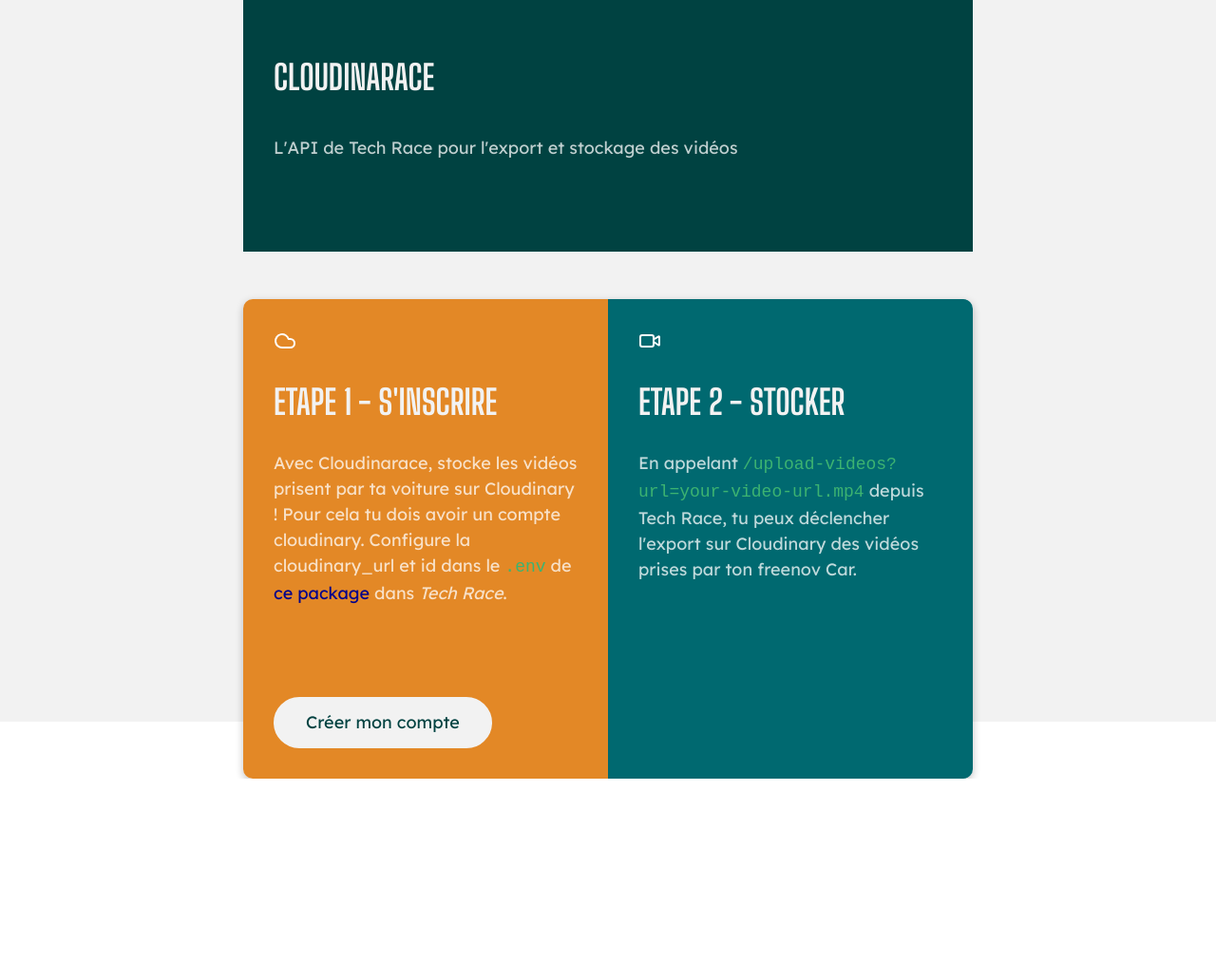
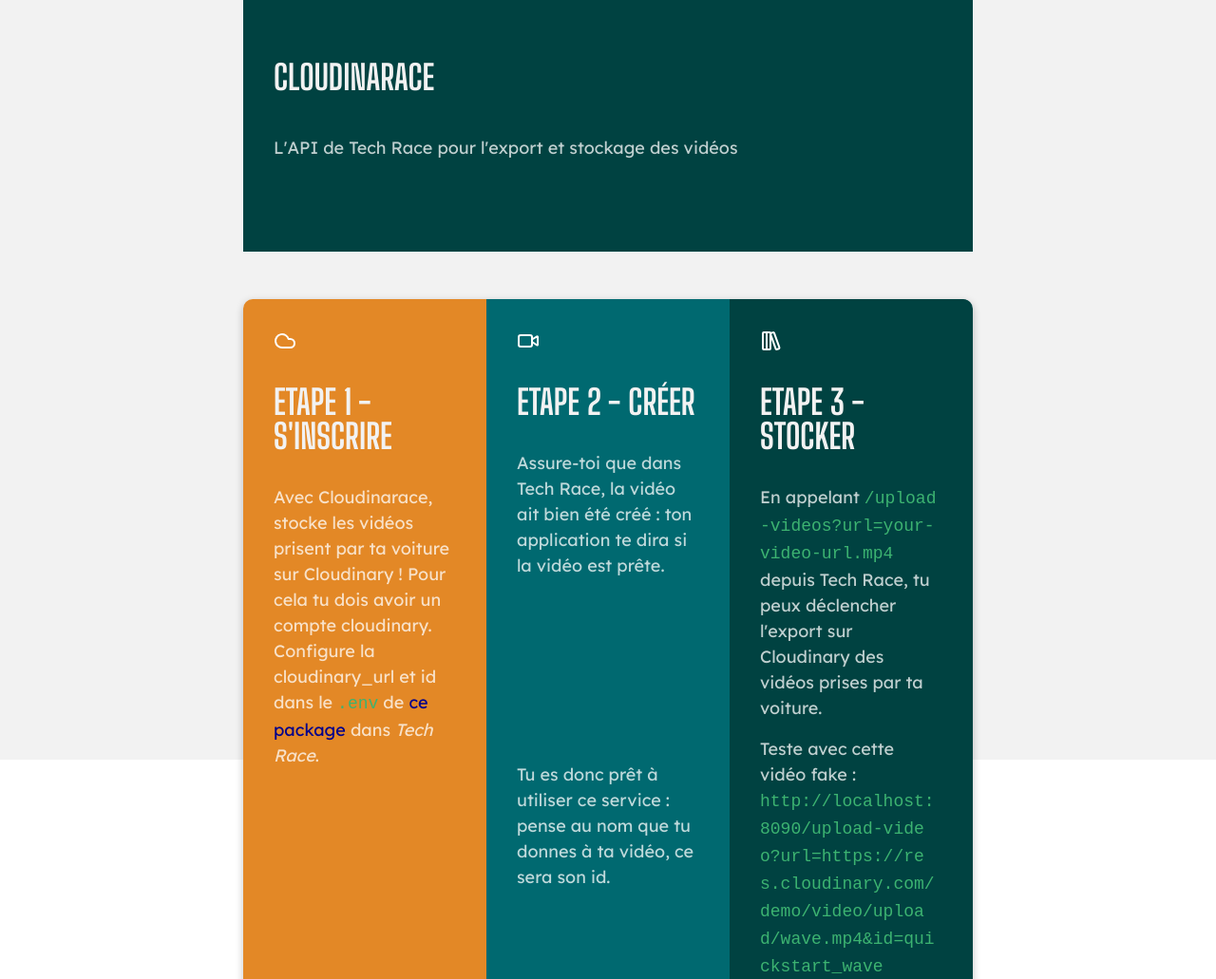
Before and after one commit to NasssDev/Tech-Race, a plain HTML site: page pkg/other/cloudinary/views/index.html in a window 1280 px wide. Shown: the top 1031 px of the page at 95% size. Before the commit the page ends 820 px from the top, so only its background shows below. Drawn offline with Linux system fonts and the light colour scheme.

Commit message:
feats(pkg-cloudinary): présentation du fonctionnement de l'api via page html

```diff
--- a/pkg/other/cloudinary/static/css/desktop.css
+++ b/pkg/other/cloudinary/static/css/desktop.css
@@ -4,7 +4,7 @@
 
 
     .main-page {
-        height: 95vh;
+        height: 100vh;
         position: relative;
         display: grid;
         justify-content: center;
@@ -12,19 +12,6 @@
         grid-template-columns: 1fr minmax(45rem, 3fr) 1fr;
         grid-template-rows: 1fr auto 1fr;
         row-gap: 50px;
-    }
-
-    .title-container {
-        background-color: var(--Very-dark-cyan);
-        padding: var(--first-level-space);
-        grid-row: 1;
-        grid-column: 2 / 3;
-        width: 100%;
-        height: auto;
-
-        display: flex;
-        flex-direction: column;
-        gap: 10px;
     }
 
     .cards-container {
@@ -45,7 +32,7 @@
         border-radius: 10px 0 0 10px;
     }
 
-    .card-2 {
+    .card-3 {
         border-radius: 0 10px 10px 0;
     }
 
@@ -54,6 +41,8 @@
     }
 
     .card {
+        min-width: 200px;
+        max-width: 500px;
         position: relative;
         width: 100%;
         height: 100%;
@@ -68,12 +57,12 @@
 
     }
 
-    .card button {
+    .card .btn-form {
         flex-grow: 0;
-    }
-
-    .footer {
-        height: 5vh;
+        display: flex;
+        align-items: center;
+        justify-content: center;
+        text-align: center;
     }
 
     .link {
--- a/pkg/other/cloudinary/static/css/main.css
+++ b/pkg/other/cloudinary/static/css/main.css
@@ -1,6 +1,3 @@
-@import 'css/variables.css';
-@import 'css/reset.css';
-
 /* --main page-- */
 
 .main-page {
@@ -15,6 +12,8 @@
 }
 
 .code {
+    word-break: break-all;
+    hyphens: auto;
     color: mediumseagreen;
 }
 
@@ -55,6 +54,10 @@
 
 .card-color-2 {
     background-color: var(--Dark-cyan);
+}
+
+.card-color-3 {
+    background-color: var(--Very-dark-cyan);
 }
 
 /* -headings styles- */
@@ -144,3 +147,16 @@
 .attribution a {
     color: hsl(228, 45%, 44%);
 }
+
+.title-container {
+    background-color: var(--Very-dark-cyan);
+    padding: var(--first-level-space);
+    grid-row: 1;
+    grid-column: 2 / 3;
+    width: 100%;
+    height: auto;
+
+    display: flex;
+    flex-direction: column;
+    gap: 10px;
+}
--- a/pkg/other/cloudinary/views/index.html
+++ b/pkg/other/cloudinary/views/index.html
@@ -51,10 +51,23 @@
                 <svg xmlns="http://www.w3.org/2000/svg" width="24" height="24" viewBox="0 0 24 24" fill="none" stroke="#fff" stroke-width="2" stroke-linecap="round" stroke-linejoin="round" class="lucide lucide-video">
                     <path d="m16 13 5.223 3.482a.5.5 0 0 0 .777-.416V7.87a.5.5 0 0 0-.752-.432L16 10.5"/><rect x="2" y="6" width="14" height="12" rx="2"/></svg>
             </div>
-            <h1 class="title-color title-font title-size title-margin">Etape 2 - Stocker</h1>
-            <p class="para-color para-font para-size para-margin">En appelant <code class="code">/upload-videos?url=your-video-url.mp4</code> depuis Tech Race, tu peux déclencher l'export sur Cloudinary des vidéos prises par ton freenov Car.</p>
+            <h1 class="title-color title-font title-size title-margin">Etape 2 - Créer</h1>
+            <p class="para-color para-font para-size">Assure-toi que dans Tech Race, la vidéo ait bien été créé : ton application te dira si la vidéo est prête.</p>
+            <p class="para-color para-font para-size">Tu es donc prêt à utiliser ce service : pense au nom que tu donnes à ta vidéo, ce sera son id.</p>
+        </article>
+
+        <article class="card card-color-3 card-3">
+            <div class="icon-container">
+                <svg xmlns="http://www.w3.org/2000/svg" width="24" height="24" viewBox="0 0 24 24" fill="none" stroke="#fff" stroke-width="2" stroke-linecap="round" stroke-linejoin="round" class="lucide lucide-library-big"><rect width="8" height="18" x="3" y="3" rx="1"/><path d="M7 3v18"/>
+                    <path d="M20.4 18.9c.2.5-.1 1.1-.6 1.3l-1.9.7c-.5.2-1.1-.1-1.3-.6L11.1 5.1c-.2-.5.1-1.1.6-1.3l1.9-.7c.5-.2 1.1.1 1.3.6Z"/></svg>
+            </div>
+            <h1 class="title-color title-font title-size title-margin">Etape 3 - Stocker</h1>
+            <p class="para-color para-font para-size">En appelant <code class="code">/upload-videos?url=your-video-url.mp4</code> depuis Tech Race, tu peux déclencher l'export sur Cloudinary des vidéos prises par ta voiture.</p>
+            <p class="para-color para-font para-size">Teste avec cette vidéo fake&nbsp;:<br>
+                <code class="code">http://localhost:8090/upload-video?url=https://res.cloudinary.com/demo/video/upload/wave.mp4&id=quickstart_wave</code><br><br> Vas voir le résultat sur Cloudinary !</p>
 
         </article>
+
     </div>
 
 </main>
```
Also changed, not shown: 1 other file.
